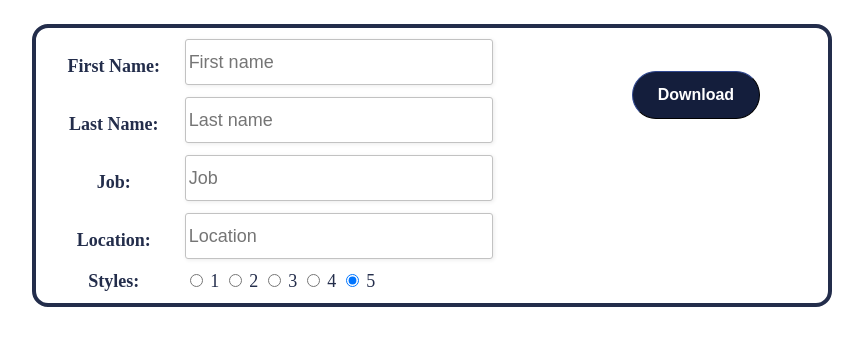
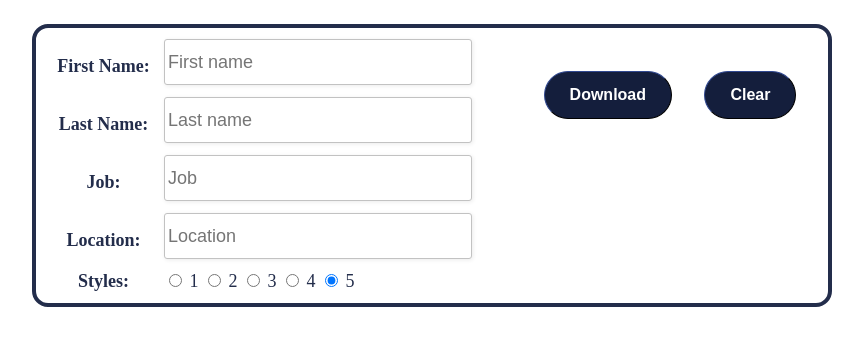
Before and after one commit to nairb725/Background, a plain HTML site: page index.html in a window 1280 px wide. Shown: the part 74-420 px from the top of the page, without its empty margins (208-1071 px from the left). Drawn offline with Linux system fonts and the light colour scheme.

Commit message:
clear update
clear

```diff
--- a/index.html
+++ b/index.html
@@ -29,6 +29,10 @@
                     </td>
                     <td rowspan="2" aligne="center" >
                         <button id="createimage" tabindex="4">Download</button>
+
+                        <td rowspan="2" aligne="center" >
+                            <button onClick="window.location.reload();">Clear</button>
+                        </td>
                     </td>
                 </tr>
                 <tr>
```
